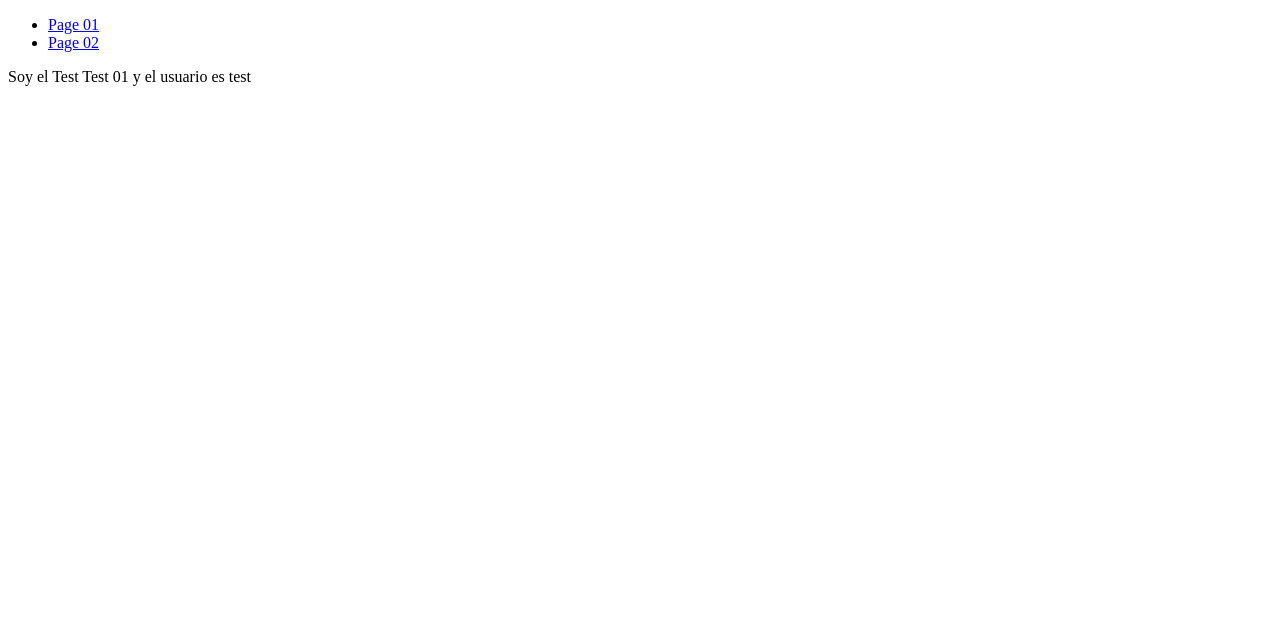
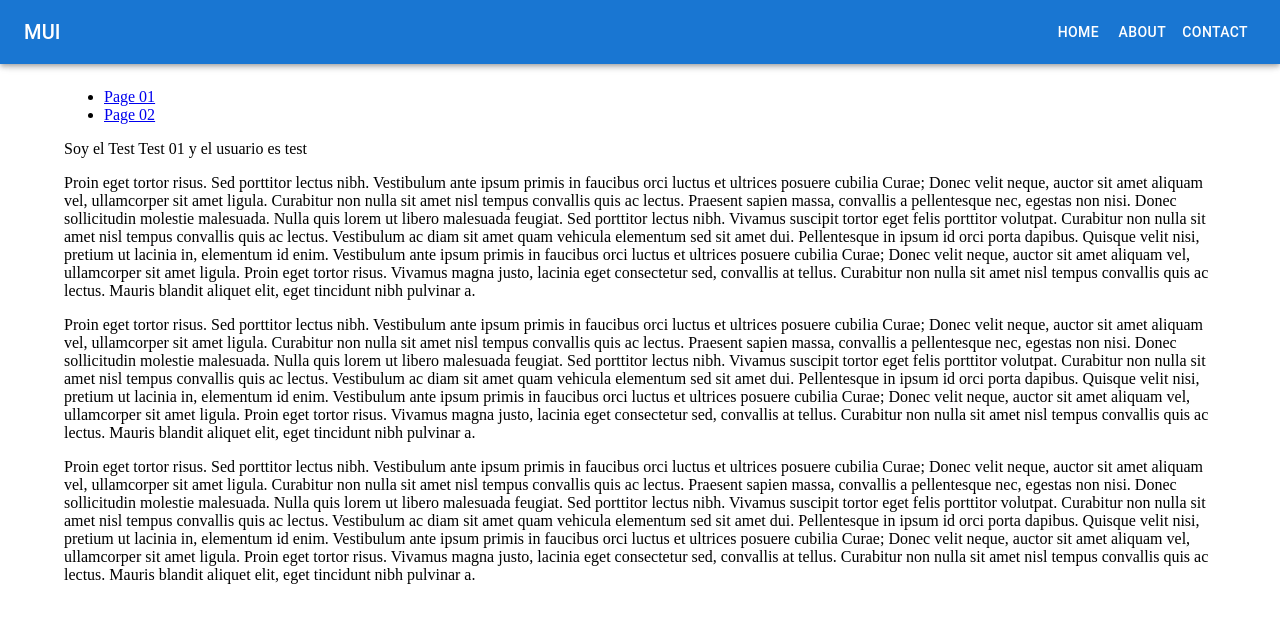
Before and after one commit to kode-neko/animal-rescue-main, a React (Vite) app: page /test01 in a window 1280 px wide. Shown: the top 622 px of the page. Built offline with nearby package versions, Linux system fonts and the light colour scheme.

Commit message:
[dev] Mainbar

```diff
--- a/package.json
+++ b/package.json
@@ -9,6 +9,10 @@
     "preview": "vite preview"
   },
   "dependencies": {
+    "@emotion/react": "^11.10.5",
+    "@emotion/styled": "^11.10.5",
+    "@mui/icons-material": "^5.10.14",
+    "@mui/material": "^5.10.14",
     "@reduxjs/toolkit": "^1.9.0",
     "react": "^18.2.0",
     "react-dom": "^18.2.0",
--- a/src/App.tsx
+++ b/src/App.tsx
@@ -1,3 +1,4 @@
+import { Container, Box, Toolbar } from '@mui/material';
 import React from 'react';
 import { useDispatch } from 'react-redux';
 import {
@@ -6,6 +7,7 @@ import {
 } from 'react-router-dom';
 import style from './App.module.scss';
 import { setUser } from './common/store';
+import { AppBar } from './components/AppBar';
 
 const App = () => {
   const dispatch = useDispatch();
@@ -16,13 +18,17 @@ const App = () => {
     token: 'qwerty',
   }));
   return (
-    <div>
-      <ul>
-        <li><Link to="/test01">Page 01</Link></li>
-        <li><Link to="/test02">Page 02</Link></li>
-      </ul>
-      <Outlet />
-    </div>
+    <Container maxWidth="lg">
+      <AppBar />
+      <Box component="main">
+        <Toolbar />
+        <ul>
+          <li><Link to="/test01">Page 01</Link></li>
+          <li><Link to="/test02">Page 02</Link></li>
+        </ul>
+        <Outlet />
+      </Box>
+    </Container>
   );
 };
 
--- /dev/null
+++ b/src/components/AppBar/AppBar.tsx
@@ -0,0 +1,105 @@
+import * as React from 'react';
+import AppBar from '@mui/material/AppBar';
+import Box from '@mui/material/Box';
+import Divider from '@mui/material/Divider';
+import Drawer from '@mui/material/Drawer';
+import IconButton from '@mui/material/IconButton';
+import List from '@mui/material/List';
+import ListItem from '@mui/material/ListItem';
+import ListItemButton from '@mui/material/ListItemButton';
+import ListItemText from '@mui/material/ListItemText';
+import MenuIcon from '@mui/icons-material/Menu';
+import Toolbar from '@mui/material/Toolbar';
+import Typography from '@mui/material/Typography';
+import Button from '@mui/material/Button';
+
+interface Props {
+  /**
+   * Injected by the documentation to work in an iframe.
+   * You won't need it on your project.
+   */
+  window?: () => Window;
+}
+
+const drawerWidth = 240;
+const navItems = ['Home', 'About', 'Contact'];
+
+const AppBarCustom = (props: Props) => {
+  const { window } = props;
+  const [mobileOpen, setMobileOpen] = React.useState(false);
+
+  const handleDrawerToggle = () => {
+    setMobileOpen(!mobileOpen);
+  };
+
+  const drawer = (
+    <Box onClick={handleDrawerToggle} sx={{ textAlign: 'center' }}>
+      <Typography variant="h6" sx={{ my: 2 }}>
+        MUI
+      </Typography>
+      <Divider />
+      <List>
+        {navItems.map((item) => (
+          <ListItem key={item} disablePadding>
+            <ListItemButton sx={{ textAlign: 'center' }}>
+              <ListItemText primary={item} />
+            </ListItemButton>
+          </ListItem>
+        ))}
+      </List>
+    </Box>
+  );
+
+  const container = window !== undefined ? () => window().document.body : undefined;
+
+  return (
+    <Box sx={{ display: 'flex' }}>
+      <AppBar position="fixed" component="nav">
+        <Toolbar>
+          <IconButton
+            color="inherit"
+            aria-label="open drawer"
+            edge="start"
+            onClick={handleDrawerToggle}
+            sx={{ mr: 2, display: { sm: 'none' } }}
+          >
+            <MenuIcon />
+          </IconButton>
+          <Typography
+            variant="h6"
+            component="div"
+            sx={{ flexGrow: 1, display: { xs: 'none', sm: 'block' } }}
+          >
+            MUI
+          </Typography>
+          <Box sx={{ display: { xs: 'none', sm: 'block' } }}>
+            {navItems.map((item) => (
+              <Button key={item} sx={{ color: '#fff' }}>
+                {item}
+              </Button>
+            ))}
+          </Box>
+        </Toolbar>
+      </AppBar>
+      <Box component="nav">
+        <Drawer
+          container={container}
+          variant="temporary"
+          open={mobileOpen}
+          onClose={handleDrawerToggle}
+          ModalProps={{
+            keepMounted: true, // Better open performance on mobile.
+          }}
+          sx={{
+            display: { xs: 'block', sm: 'none' },
+            '& .MuiDrawer-paper': { boxSizing: 'border-box', width: drawerWidth },
+          }}
+        >
+          {drawer}
+        </Drawer>
+      </Box>
+    </Box>
+  );
+};
+
+export default AppBarCustom;
--- /dev/null
+++ b/src/components/AppBar/index.ts
@@ -0,0 +1 @@
+export { default as AppBar } from './AppBar';
--- a/src/pages/Test.tsx
+++ b/src/pages/Test.tsx
@@ -11,6 +11,15 @@ const Test = ({ name }: TestProps) => {
   return (
     <div>
       Soy el Test {name} y el usuario es {username}
+      <p>
+      Proin eget tortor risus. Sed porttitor lectus nibh. Vestibulum ante ipsum primis in faucibus orci luctus et ultrices posuere cubilia Curae; Donec velit neque, auctor sit amet aliquam vel, ullamcorper sit amet ligula. Curabitur non nulla sit amet nisl tempus convallis quis ac lectus. Praesent sapien massa, convallis a pellentesque nec, egestas non nisi. Donec sollicitudin molestie malesuada. Nulla quis lorem ut libero malesuada feugiat. Sed porttitor lectus nibh. Vivamus suscipit tortor eget felis porttitor volutpat. Curabitur non nulla sit amet nisl tempus convallis quis ac lectus. Vestibulum ac diam sit amet quam vehicula elementum sed sit amet dui. Pellentesque in ipsum id orci porta dapibus. Quisque velit nisi, pretium ut lacinia in, elementum id enim. Vestibulum ante ipsum primis in faucibus orci luctus et ultrices posuere cubilia Curae; Donec velit neque, auctor sit amet aliquam vel, ullamcorper sit amet ligula. Proin eget tortor risus. Vivamus magna justo, lacinia eget consectetur sed, convallis at tellus. Curabitur non nulla sit amet nisl tempus convallis quis ac lectus. Mauris blandit aliquet elit, eget tincidunt nibh pulvinar a.
+      </p>
+      <p>
+      Proin eget tortor risus. Sed porttitor lectus nibh. Vestibulum ante ipsum primis in faucibus orci luctus et ultrices posuere cubilia Curae; Donec velit neque, auctor sit amet aliquam vel, ullamcorper sit amet ligula. Curabitur non nulla sit amet nisl tempus convallis quis ac lectus. Praesent sapien massa, convallis a pellentesque nec, egestas non nisi. Donec sollicitudin molestie malesuada. Nulla quis lorem ut libero malesuada feugiat. Sed porttitor lectus nibh. Vivamus suscipit tortor eget felis porttitor volutpat. Curabitur non nulla sit amet nisl tempus convallis quis ac lectus. Vestibulum ac diam sit amet quam vehicula elementum sed sit amet dui. Pellentesque in ipsum id orci porta dapibus. Quisque velit nisi, pretium ut lacinia in, elementum id enim. Vestibulum ante ipsum primis in faucibus orci luctus et ultrices posuere cubilia Curae; Donec velit neque, auctor sit amet aliquam vel, ullamcorper sit amet ligula. Proin eget tortor risus. Vivamus magna justo, lacinia eget consectetur sed, convallis at tellus. Curabitur non nulla sit amet nisl tempus convallis quis ac lectus. Mauris blandit aliquet elit, eget tincidunt nibh pulvinar a.
+      </p>
+      <p>
+      Proin eget tortor risus. Sed porttitor lectus nibh. Vestibulum ante ipsum primis in faucibus orci luctus et ultrices posuere cubilia Curae; Donec velit neque, auctor sit amet aliquam vel, ullamcorper sit amet ligula. Curabitur non nulla sit amet nisl tempus convallis quis ac lectus. Praesent sapien massa, convallis a pellentesque nec, egestas non nisi. Donec sollicitudin molestie malesuada. Nulla quis lorem ut libero malesuada feugiat. Sed porttitor lectus nibh. Vivamus suscipit tortor eget felis porttitor volutpat. Curabitur non nulla sit amet nisl tempus convallis quis ac lectus. Vestibulum ac diam sit amet quam vehicula elementum sed sit amet dui. Pellentesque in ipsum id orci porta dapibus. Quisque velit nisi, pretium ut lacinia in, elementum id enim. Vestibulum ante ipsum primis in faucibus orci luctus et ultrices posuere cubilia Curae; Donec velit neque, auctor sit amet aliquam vel, ullamcorper sit amet ligula. Proin eget tortor risus. Vivamus magna justo, lacinia eget consectetur sed, convallis at tellus. Curabitur non nulla sit amet nisl tempus convallis quis ac lectus. Mauris blandit aliquet elit, eget tincidunt nibh pulvinar a.
+      </p>
     </div>
   );
 };
```
Also changed, not shown: src/common/constants.ts (added), src/components/AppBar/AppBar.module.scss (added), src/components/index.ts (added), 1 other file (tests, documents, lock files or other folders).
